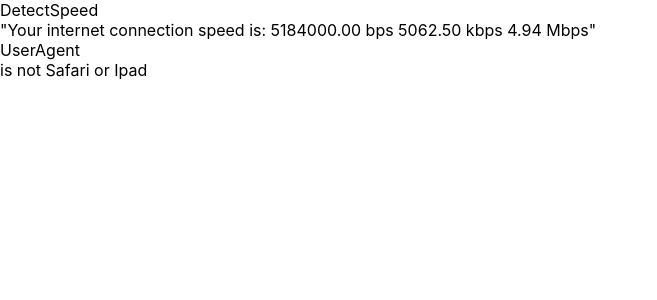
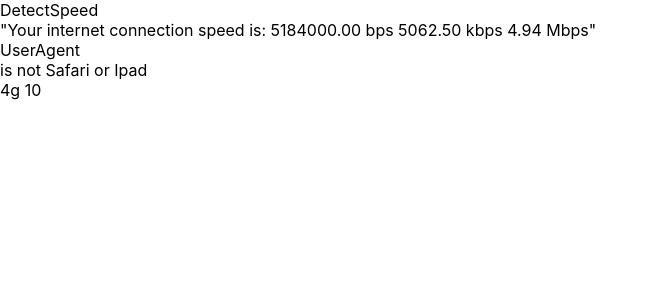
Before and after one commit to ivanrozak/MediaRecorder-Javascript, a React (Create React App) app: page / in a window 1280 px wide. Shown: the top 300 px of the page, without its empty margins (0-657 px from the left). Built offline with nearby package versions, Linux system fonts and the light colour scheme.

Commit message:
connection

```diff
--- a/src/components/UserAgent.jsx
+++ b/src/components/UserAgent.jsx
@@ -2,8 +2,11 @@ import React, {useState, useEffect} from 'react'
 
 export default function UserAgent() {
   const [userAgent, setUserAgent] = useState('')
+  const [connectionSupport, setConnectionSupport] = useState('')
 
   const ua = navigator.userAgent
+
+  const connection = navigator.connection || navigator.mozConnection || navigator.webkitConnection;
 
   useEffect(() => {
     // setUserAgent(navigator.userAgent)
@@ -12,6 +15,18 @@ export default function UserAgent() {
     } else {
       setUserAgent('is not Safari or Ipad')
     }
+
+    if (connection) {
+      console.log(connection.downlink)
+      // if (connection.effectiveType === 'slow-2g') {
+      //   preloadVideo = false;
+      // }
+      setConnectionSupport(connection.effectiveType + ' ' + connection.downlink)
+    } else {
+      console.log('connection doesn\'t support')
+      setConnectionSupport('connection doesn\'t support')
+    }
+
   }, [])
 
   useEffect(() => {
@@ -26,6 +41,7 @@ export default function UserAgent() {
     <>
       <div>UserAgent</div>
       <div>{ userAgent }</div>
+      <div>{ connectionSupport }</div>
     </>
   )
 }
```
